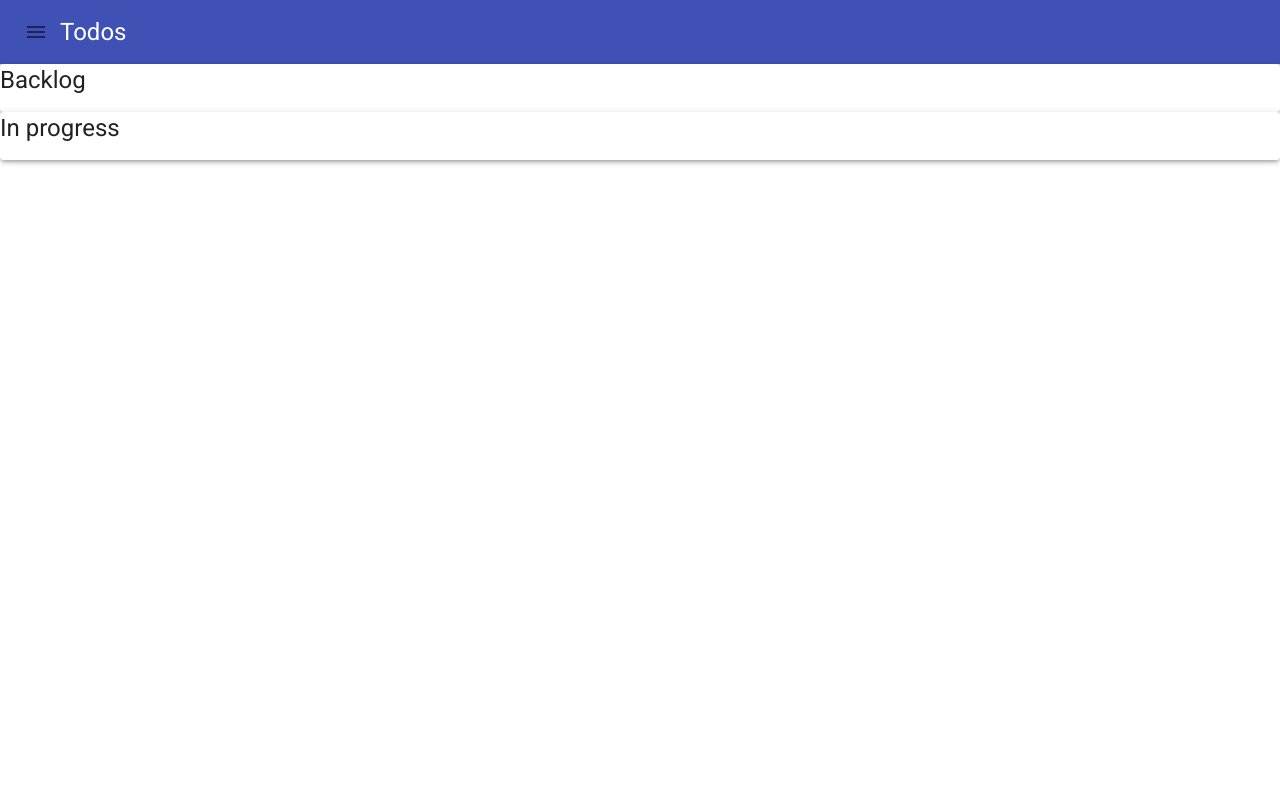
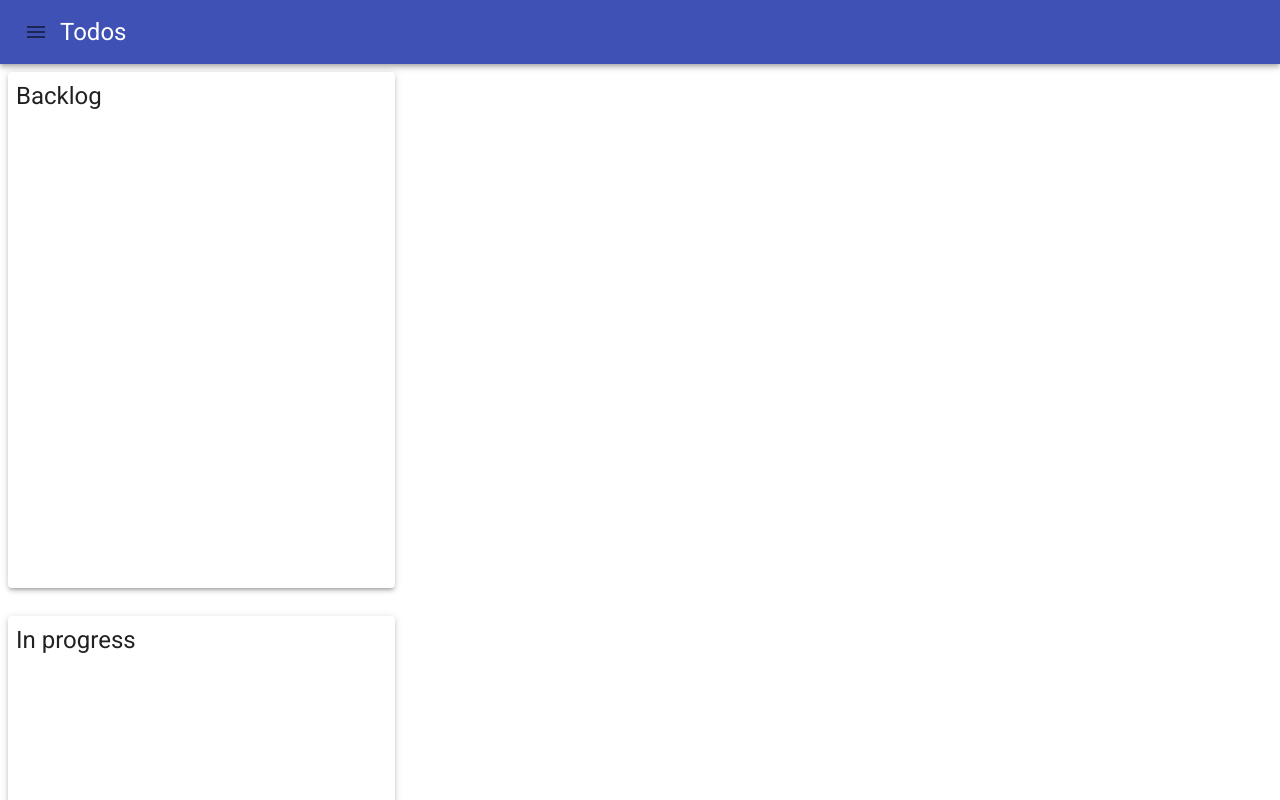
Before and after one commit to bartlomiejolma/todos-material-ui, a React (Create React App) app: page /kanban in a window 1280 px wide. Shown: the top 800 px of the page. Built offline with nearby package versions, Linux system fonts and the light colour scheme.

Commit message:
Styles column.

```diff
--- a/src/pages/Kanban/Column.js
+++ b/src/pages/Kanban/Column.js
@@ -3,29 +3,39 @@ import React from "react";
 import styled from "styled-components";
 import { Droppable } from "react-beautiful-dnd";
 import Todo from "./Todo";
-import { Paper, Typography } from "@material-ui/core";
+import { Grid, Paper, Typography } from "@material-ui/core";
 
-const TaskList = styled.div`
+const StyledPaper = styled(Paper)`
   padding: 8px;
+  min-height: 500px;
+  margin: 20px;
 `;
 
 const Column = ({ column, tasks }) => {
   return (
-    <Paper elevation={3}>
-      <Typography variant="h5" component="h3">
-        {column.title}
-      </Typography>
-      <Droppable droppableId={column.id}>
-        {(provided) => (
-          <TaskList ref={provided.innerRef} {...provided.droppableProps}>
+    <Droppable droppableId={column.id}>
+      {(provided) => (
+        <Grid
+          item
+          xs={4}
+          container
+          spacing={3}
+          direction="column"
+          ref={provided.innerRef}
+          {...provided.droppableProps}
+        >
+          <StyledPaper elevation={3}>
+            <Typography variant="h5" component="h3">
+              {column.title}
+            </Typography>
             {tasks.map((todo, index) => (
               <Todo key={todo.id} todo={todo} index={index} />
             ))}
             {provided.placeholder}
-          </TaskList>
-        )}
-      </Droppable>
-    </Paper>
+          </StyledPaper>
+        </Grid>
+      )}
+    </Droppable>
   );
 };
 
```
